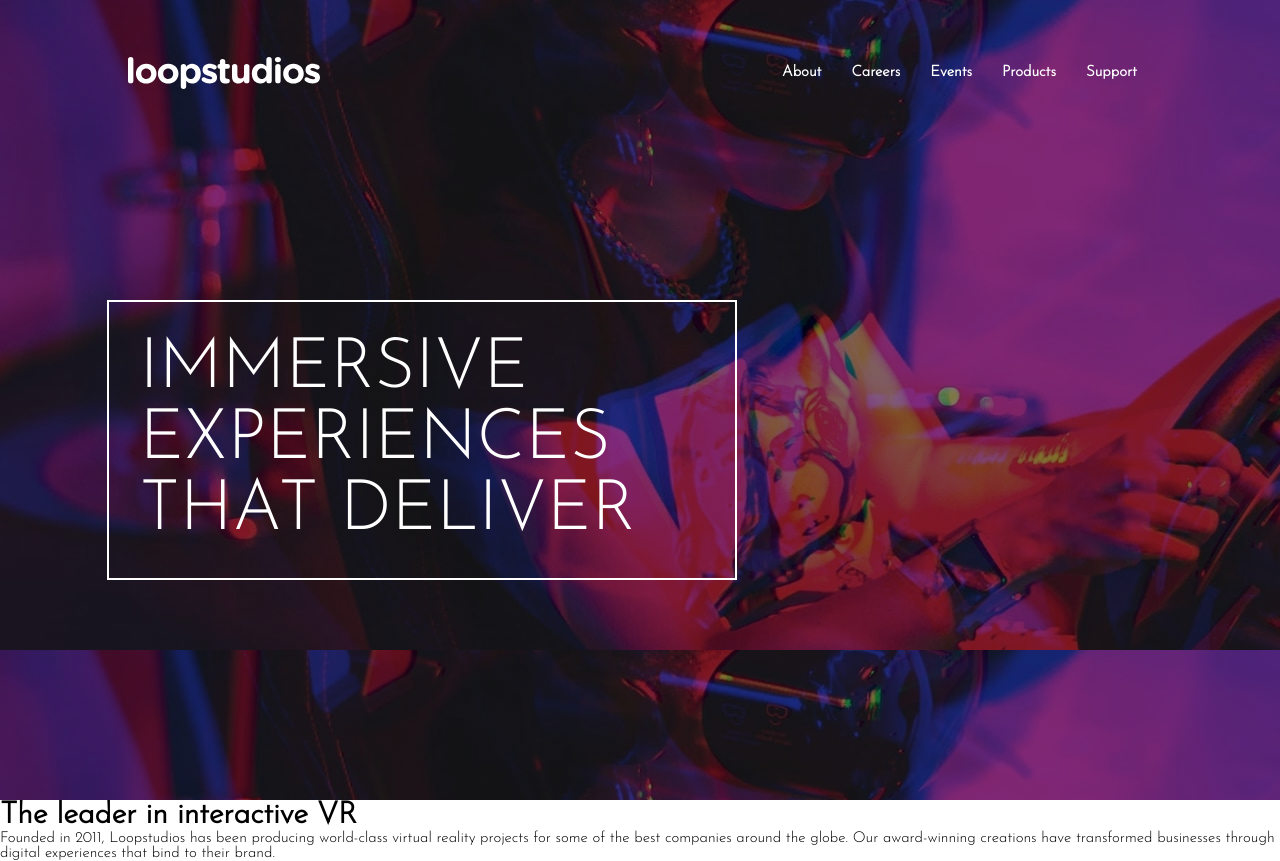
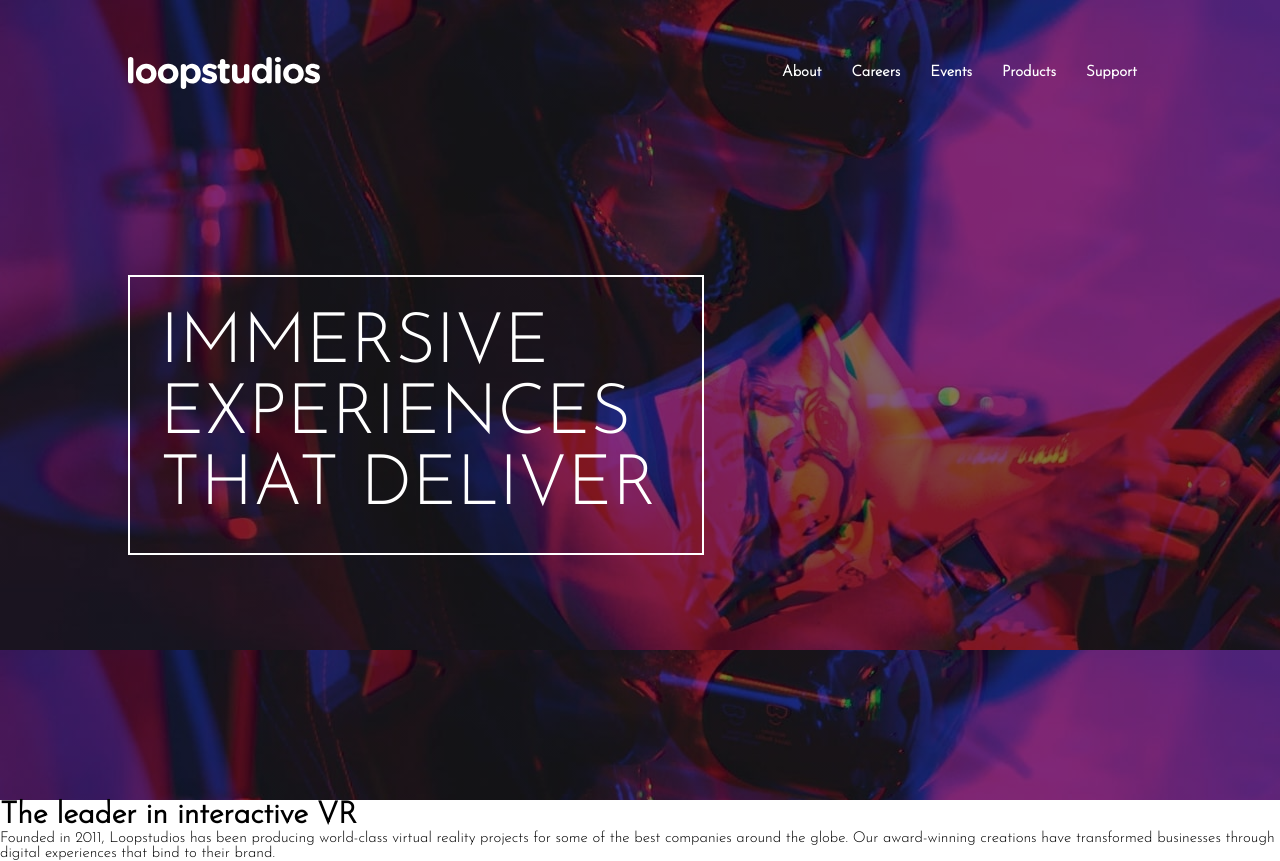
Before and after one commit to antonimatheus/Loop-Studios, a React (Vite) app: page / in a window 1280 px wide. Built offline with nearby package versions, Linux system fonts and the light colour scheme.

Commit message:
add note and update title header

```diff
--- a/index.html
+++ b/index.html
@@ -2,7 +2,6 @@
 <html lang="en">
   <head>
     <meta charset="UTF-8" />
-    <link rel="icon" type="image/svg+xml" href="/vite.svg" />
     <meta name="viewport" content="width=device-width, initial-scale=1.0" />
     <title>Loop Studios</title>
   </head>
--- a/src/Header/Header.css
+++ b/src/Header/Header.css
@@ -3,23 +3,26 @@
 .Header--container {
     display: flex;
     flex-direction: column;
+    align-items: center;
     background:
     linear-gradient(rgba(0,0,0,0.5), rgba(0,0,0,0.5)),url(../assets/images/desktop/image-hero.jpg);
     width: 100vw;
     height: 100vh;
-    position: relative;
+}
+
+.Header--box {
+    display: flex;
+    flex-direction: row;
+    align-items: center;
+    width: 80vw;
 }
 
 .Header--title {
     display: flex;
     align-items: center;
-    width: 630px;
+    width: 750px;
     height: 280px;
     padding: 30px;
-    position: absolute;
-    top: 55%;
-    left: 33%;
-    transform: translate(-50%,-50%);
     border: 2px solid white;
 }
 
@@ -31,5 +34,7 @@
 }
 
 .Header--noBlock {
+    display: flex;
     width: 600px;
+    height: 80vh;
 }
--- a/src/Header/Header.jsx
+++ b/src/Header/Header.jsx
@@ -7,10 +7,14 @@ function Header() {
     return (
         <div className="Header--container">
             <NavBar />
-            <div className="Header--title">
-                <h1>Immersive experiences that deliver</h1>
+            <div className="Header--box">
+                <div className="Header--title">
+                    <h1>Immersive experiences that deliver</h1>
+                </div>
+                <div className="Header--noBlock">
+
+                </div>
             </div>
-            <div className="Header--noBlock"></div>
         </div>
     )
 }
--- a/src/Header/Navbar/NavBar.css
+++ b/src/Header/Navbar/NavBar.css
@@ -32,10 +32,10 @@
     position: absolute;
     top: 120%;
     left: 1%;
-    width: 0;
+    width: 0%;
     height: 2px;
     background-color: var(--White);
-    transition: width 0.4s ease;
+    transition: 0.4s ease;
 }
 
 .Navbar--li li:hover::after {
--- a/src/Hero/Introduce.css
+++ b/src/Hero/Introduce.css
@@ -1,6 +1,6 @@
 @charset "UTF-8";
 
 .Introduce--container {
-    width: 100%;
+    width: 100vw;
     height: 100%;
 }
```
Also changed, not shown: 2 other files (tests, documents, lock files or other folders).
